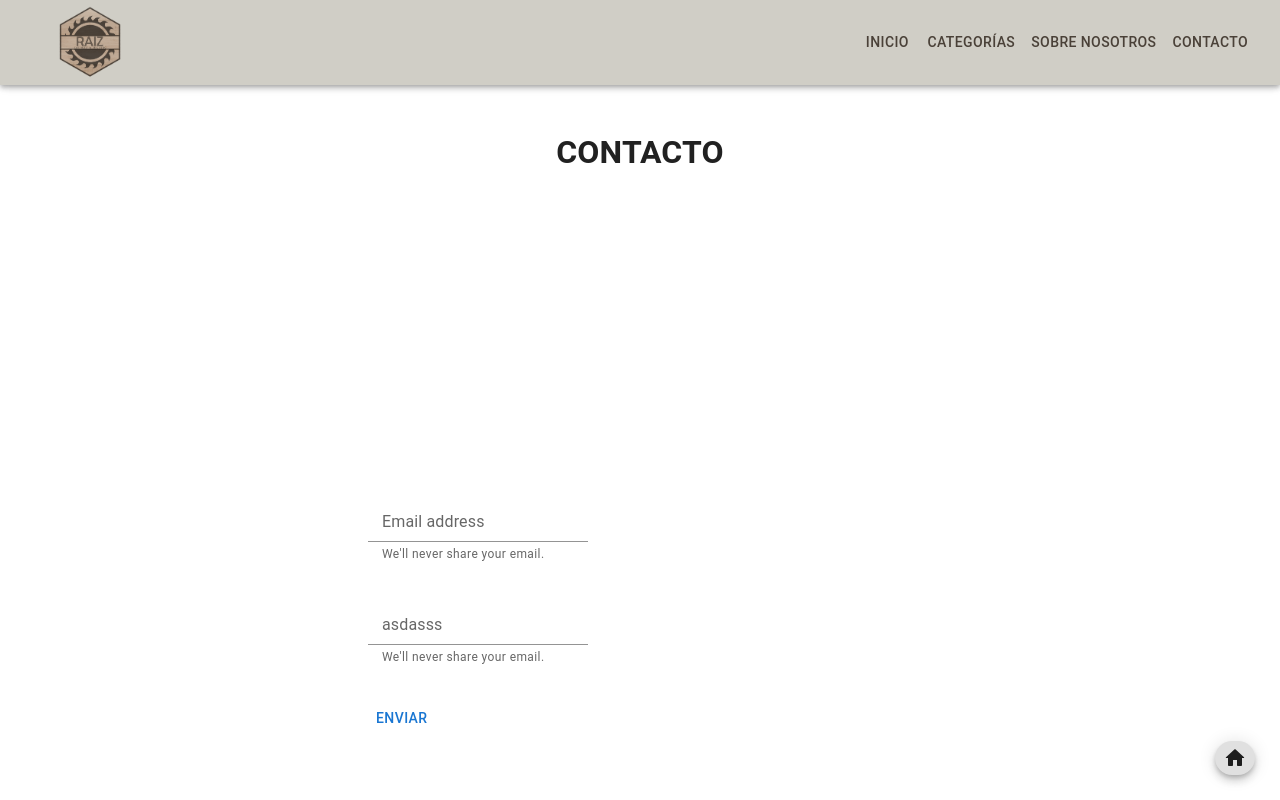
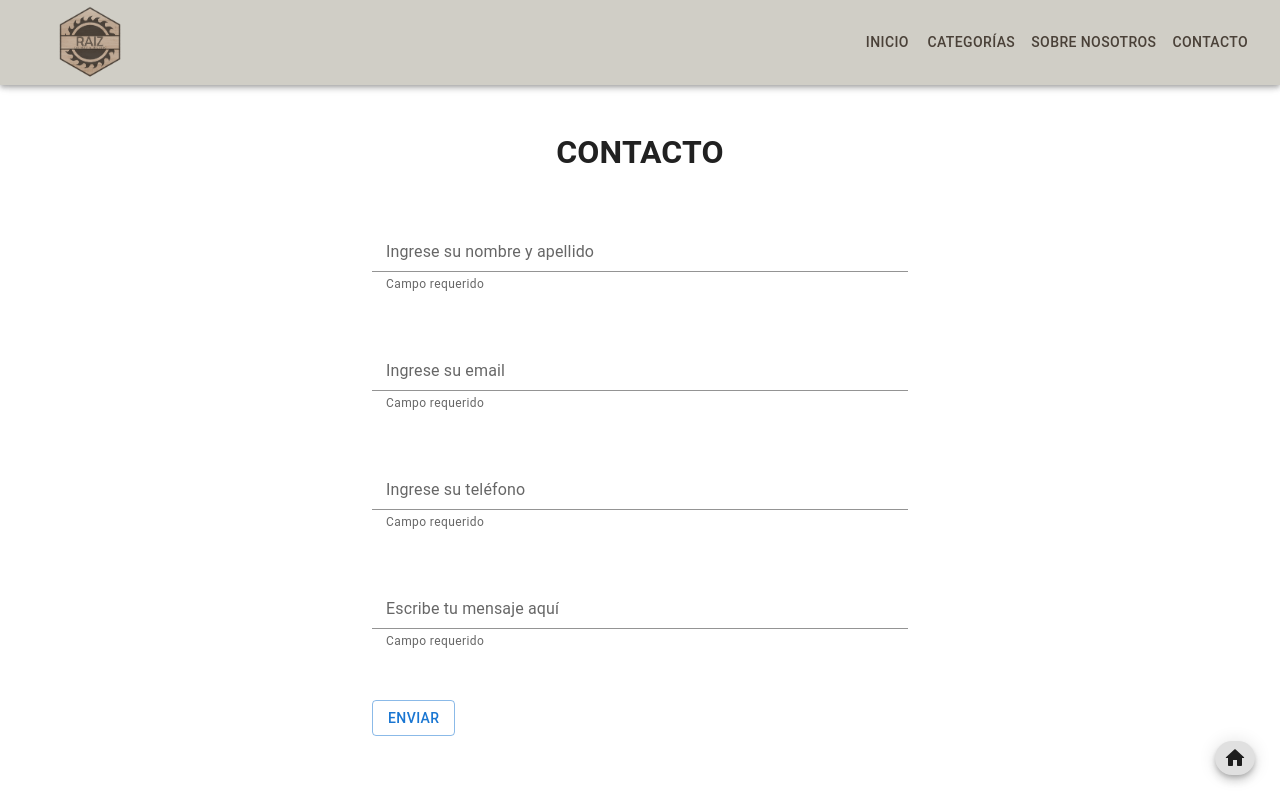
Before and after one commit to Jcruzcorti/raizcarpinteria, a Next.js app: page /contacto in a window 1280 px wide. Shown: the top 800 px of the page. Built offline with nearby package versions, Linux system fonts and the light colour scheme.

Commit message:
We were able to configure a contact form with API email.js so that our client receives the client's data

```diff
--- a/components/contactForm/ContactForm.jsx
+++ b/components/contactForm/ContactForm.jsx
@@ -1,33 +1,200 @@
-import { Button, FormControl, FormHelperText, Grid, Input, InputLabel } from '@mui/material'
+import React, { useEffect, useRef,useState } from 'react'
+import AOS from 'aos';
+import 'aos/dist/aos.css';
+import { Button, FormControl, FormHelperText, Grid, Input, InputLabel, TextField } from '@mui/material'
+import styles from '@/styles/Home.module.css'
+import emailjs from '@emailjs/browser';
+import Swal from 'sweetalert2'
 
-import React from 'react'
+
 
 function ContactForm() {
+
+    useEffect(() => {
+        AOS.init({
+          delay: 100,
+          duration: 400,
+        });
+    });
+
+    const form = useRef();
+
+    const sendEmail = (e) => {
+      e.preventDefault();
+
+      if ( contact.name === "") {
+        const Toast = Swal.mixin({
+            toast: true,
+            position: 'bottom-end',
+            showConfirmButton: false,
+            timer: 3000,
+            timerProgressBar: true,
+            didOpen: (toast) => {
+              toast.addEventListener('mouseenter', Swal.stopTimer)
+              toast.addEventListener('mouseleave', Swal.resumeTimer)
+            }
+          })
+
+          Toast.fire({
+            icon: 'error',
+            title: 'Por favor, ingrese todos los datos del formulario'
+          })
+    }
+
+    else if (contact.email === "") {
+        const Toast = Swal.mixin({
+            toast: true,
+            position: 'bottom-end',
+            showConfirmButton: false,
+            timer: 3000,
+            timerProgressBar: true,
+            didOpen: (toast) => {
+              toast.addEventListener('mouseenter', Swal.stopTimer)
+              toast.addEventListener('mouseleave', Swal.resumeTimer)
+            }
+          })
+
+          Toast.fire({
+            icon: 'error',
+            title: 'Por favor, ingrese todos los datos del formulario'
+          })
+    }
+    else if (contact.mensaje === "") {
+        const Toast = Swal.mixin({
+            toast: true,
+            position: 'bottom-end',
+            showConfirmButton: false,
+            timer: 3000,
+            timerProgressBar: true,
+            didOpen: (toast) => {
+              toast.addEventListener('mouseenter', Swal.stopTimer)
+              toast.addEventListener('mouseleave', Swal.resumeTimer)
+            }
+          })
+
+          Toast.fire({
+            icon: 'error',
+            title: 'Por favor, ingrese todos los datos del formulario'
+          })
+    }
+    else if (contact.phone === "") {
+        const Toast = Swal.mixin({
+            toast: true,
+            position: 'bottom-end',
+            showConfirmButton: false,
+            timer: 3000,
+            timerProgressBar: true,
+            didOpen: (toast) => {
+              toast.addEventListener('mouseenter', Swal.stopTimer)
+              toast.addEventListener('mouseleave', Swal.resumeTimer)
+            }
+          })
+
+          Toast.fire({
+            icon: 'error',
+            title: 'Por favor, ingrese todos los datos del formulario'
+          })
+    }
+    else {
+        const Toast = Swal.mixin({
+            toast: true,
+            position: 'bottom-end',
+            showConfirmButton: false,
+            timer: 3000,
+            timerProgressBar: true,
+            didOpen: (toast) => {
+              toast.addEventListener('mouseenter', Swal.stopTimer)
+              toast.addEventListener('mouseleave', Swal.resumeTimer)
+            }
+          })
+
+          Toast.fire({
+            icon: 'success',
+            title: 'Mensaje enviado'
+          })
+
+          emailjs.sendForm('service_k60zcfe', 'template_evfkc1n',  form.current, 'qz1-4pKUlGcUfd2CX')
+
+          e.target.reset()
+
+          setTimeout(() => {
+            window.location.href="/";
+          }, 3000);
+    }
+
+
+    };
+
+
+    const [contact,setContact]=useState({
+        name: "",
+        email: "",
+        phone:"",
+        mensaje: ""
+    })
+
+    function handleChange(e) {
+        const field = e.target.name;
+        const value = e.target.value;
+
+        setContact({
+            ...contact,
+            [field]:value,
+
+        })
+
+    }
+
+
+
+
+
+
   return (
-<>
 
-    <Grid container spacing={0} justifyContent='center' gap={4} my={0}>
-            <Grid md={6}>
-                <FormControl >
-                    <InputLabel htmlFor="my-input">Email address</InputLabel>
-                    <Input id="my-input" aria-describedby="my-helper-text" />
-                    <FormHelperText id="my-helper-text">We'll never share your email.</FormHelperText>
-                </FormControl>
-            </Grid>
-            <Grid md={6}>
-                <FormControl >
-                    <InputLabel htmlFor="my-input">asdasss</InputLabel>
-                    <Input id="my-inputc" aria-describedby="my-helper-textc" />
-                    <FormHelperText id="my-helper-textc">We'll never share your email.</FormHelperText>
-                </FormControl>
-            </Grid>
-            <Grid md={6}>
-                <Button>Enviar</Button>
-            </Grid>
+<div data-aos="flip-left" className={styles.divContactForm} >
+    <form action="" ref={form} onSubmit={sendEmail}>
+        <Grid container spacing={2} justifyContent='center' gap={4} my={4} >
+                <Grid md={6} item={true}>
+
+
+
+                    <FormControl fullWidth >
+                        <InputLabel htmlFor="my-input" >Ingrese su nombre y apellido</InputLabel>
+                        <Input id="my-input" aria-describedby="my-helper-text" onChange={handleChange} type="text" name='name' />
+                        <FormHelperText id="my-helper-text">Campo requerido</FormHelperText>
+                    </FormControl>
+                </Grid>
+                <Grid md={6} item={true}>
+                    <FormControl fullWidth>
+                        <InputLabel htmlFor="my-input">Ingrese su email </InputLabel>
+                        <Input id="my-inputc" aria-describedby="my-helper-textc" onChange={handleChange} type="email" name='email' />
+                        <FormHelperText id="my-helper-textc">Campo requerido</FormHelperText>
+                    </FormControl>
+                </Grid>
+                <Grid md={6} item={true}>
+                    <FormControl fullWidth>
+                        <InputLabel htmlFor="my-input">Ingrese su teléfono </InputLabel>
+                        <Input id="my-inputt" aria-describedby="my-helper-textt" onChange={handleChange} type="phone" name='phone'/>
+                        <FormHelperText id="my-helper-textt">Campo requerido</FormHelperText>
+                    </FormControl>
+                </Grid>
+
+                <Grid md={6} item={true}>
+                    <FormControl fullWidth>
+                    <InputLabel htmlFor="my-input">Escribe tu mensaje aquí </InputLabel>
+                        <Input id="my-inputa" aria-describedby="my-helper-texta" multiline onChange={handleChange} type="text" name='mensaje' />
+                        <FormHelperText id="my-helper-texta">Campo requerido</FormHelperText>
+                    </FormControl>
+                </Grid>
+
+                <Grid md={6} item={true}>
+                    <Button variant="outlined" type='submit'>Enviar</Button>
+                </Grid>
 
         </Grid>
-
-</>
+    </form>
+</div>
 
 
   )
--- a/package.json
+++ b/package.json
@@ -9,6 +9,7 @@
     "lint": "next lint"
   },
   "dependencies": {
+    "@emailjs/browser": "^3.10.0",
     "@emotion/react": "^11.10.5",
     "@emotion/styled": "^11.10.5",
     "@mui/icons-material": "^5.11.0",
@@ -19,6 +20,7 @@
     "eslint-config-next": "13.1.6",
     "next": "13.1.6",
     "react": "18.2.0",
-    "react-dom": "18.2.0"
+    "react-dom": "18.2.0",
+    "sweetalert2": "^11.7.2"
   }
 }
```
Also changed, not shown: styles/Home.module.css (+9 -0 lines), 1 other file (tests, documents, lock files or other folders).
